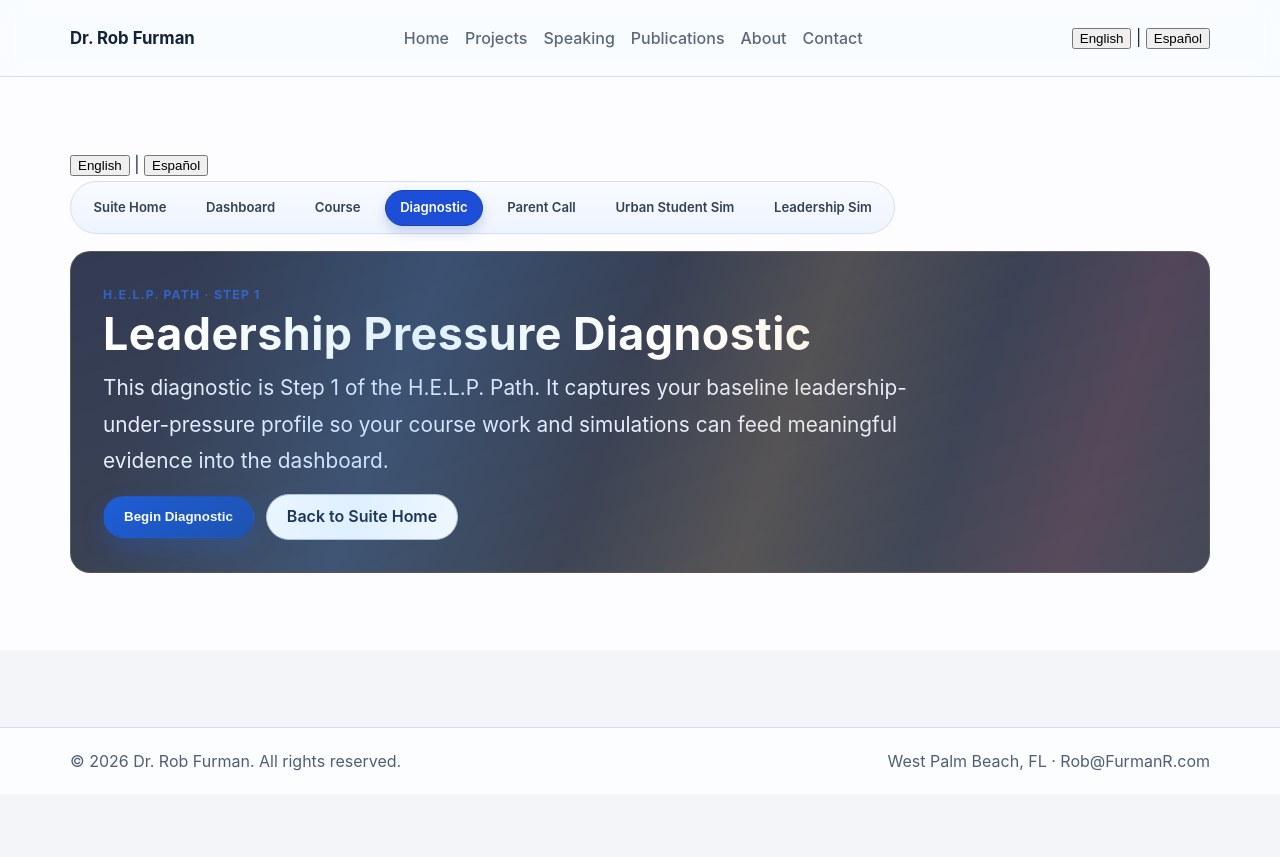
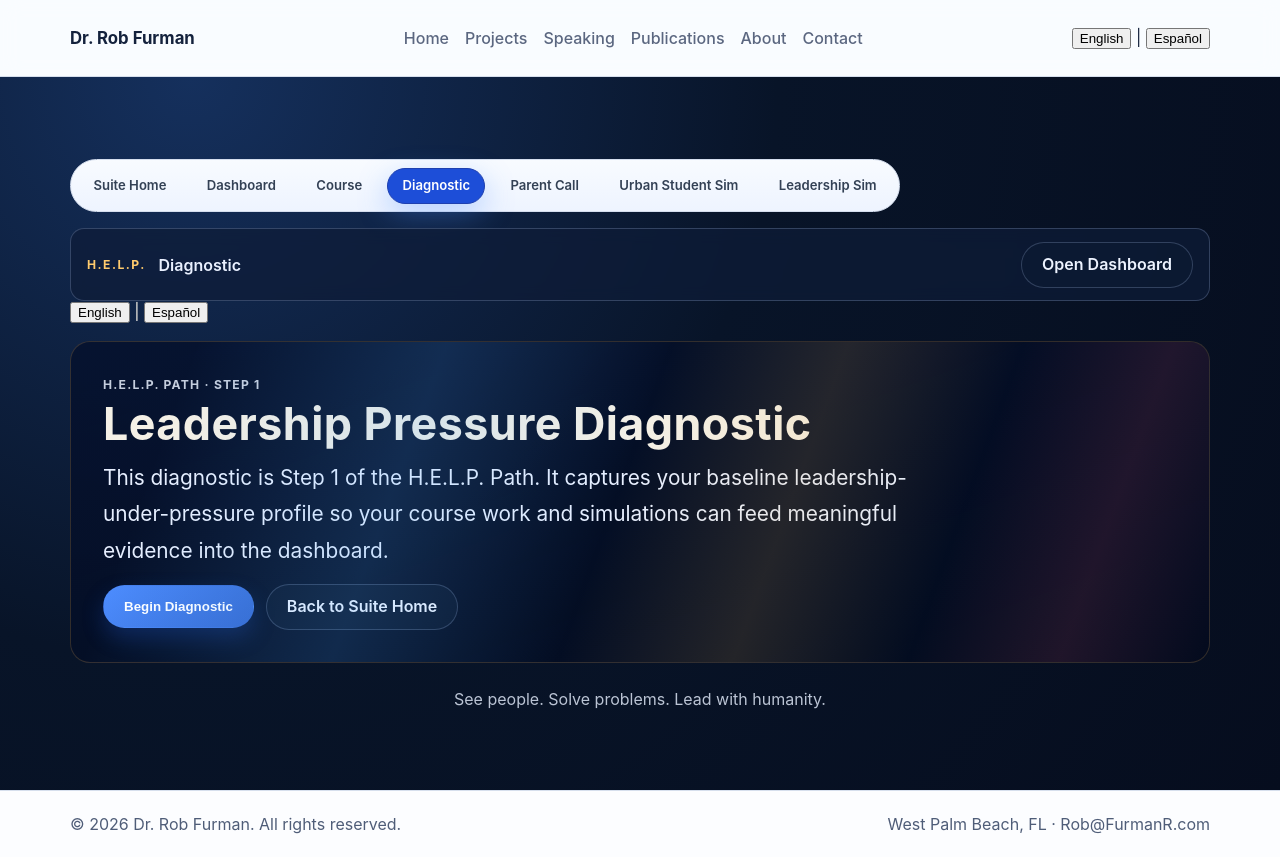
Before and after one commit to DrRobF/rob-furman-portfolio, a Next.js app: page /human-equation-suite/diagnostic in a window 1280 px wide. Before the commit the page ends 800 px from the top, so only its background shows below. Built offline with nearby package versions, Linux system fonts and the light colour scheme.

Commit message:
Unify H.E.L.P. suite visual shell across key routes

```diff
--- /dev/null
+++ b/app/components/HumanEquationShell.js
@@ -0,0 +1,30 @@
+'use client';
+
+import Link from 'next/link';
+import HumanEquationNav from './HumanEquationNav';
+
+export default function HumanEquationShell({ title, intro, children, heroActions, activePath, footerNote = 'See people. Solve problems. Lead with humanity.' }) {
+  return (
+    <section className="section help-suite-shell">
+      <div className="container help-suite-container">
+        <HumanEquationNav />
+        <div className="help-subnav">
+          <span className="help-mini-brand">H.E.L.P.</span>
+          <span className="help-current-path">{activePath || 'Human Equation Suite'}</span>
+          <Link href="/human-equation-suite/dashboard" className="button secondary">Open Dashboard</Link>
+        </div>
+        {(title || intro || heroActions) && (
+          <header className="help-hero-panel top-space-sm">
+            {title && <h1>{title}</h1>}
+            {intro && <p className="lead">{intro}</p>}
+            {heroActions && <div className="button-row top-space-sm">{heroActions}</div>}
+          </header>
+        )}
+        {children}
+        <footer className="help-suite-footer">
+          <p>{footerNote}</p>
+        </footer>
+      </div>
+    </section>
+  );
+}
--- a/app/globals.css
+++ b/app/globals.css
@@ -2024,3 +2024,38 @@ p {
 .help-visual-identity summary{cursor:pointer;color:#d3e5ff;font-weight:600}
 @media (max-width: 900px){.help-journey{grid-template-columns:1fr}.help-journey-line{display:none}}
 @media (max-width: 640px){.help-hero,.help-section,.help-final-cta{padding:1.35rem}.help-tagline{font-size:1.1rem}}
+
+/* H.E.L.P. unified suite system */
+:root {
+  --help-bg: #081428;
+  --help-bg-2: #0d1e3b;
+  --help-panel: #112647;
+  --help-panel-2: #172f56;
+  --help-text: #f4f0e6;
+  --help-muted: #c5cede;
+  --help-blue: #4d8dff;
+  --help-teal: #3fd7c1;
+  --help-gold: #ffcb6d;
+  --help-coral: #ff7f8d;
+  --help-border: rgba(188, 209, 255, 0.22);
+}
+
+.help-suite-shell, .help-page { background: radial-gradient(circle at 15% 0%, #15305d 0%, var(--help-bg) 45%, #060d1e 100%); color: var(--help-text); }
+.help-suite-container { max-width: 1240px; }
+.help-suite-shell h1,.help-suite-shell h2,.help-suite-shell h3,.help-page h1,.help-page h2,.help-page h3 { color: var(--help-text); }
+.help-suite-shell p,.help-page p { color: var(--help-muted); }
+.help-subnav { display:flex; gap:.8rem; align-items:center; justify-content:space-between; margin-top:1rem; padding:.8rem 1rem; border:1px solid var(--help-border); border-radius:14px; background:rgba(14,29,56,.72); backdrop-filter:blur(8px); }
+.help-mini-brand { font-size:.76rem; letter-spacing:.12em; font-weight:700; color:var(--help-gold); }
+.help-current-path { font-weight:600; color:#e9f0ff; margin-right:auto; }
+.help-hero-panel,.help-section,.help-final-cta,.hes-report-card,.hes-factor-panel,.hes-insight-card,.hes-step,.card { border:1px solid var(--help-border); background: linear-gradient(160deg, rgba(20,41,75,.96), rgba(12,26,50,.96)); box-shadow: 0 16px 40px rgba(5,10,25,.45); border-radius: 18px; }
+.help-hero-panel,.help-section,.help-final-cta { padding:1.4rem; }
+.button.primary { background: linear-gradient(135deg, var(--help-blue), #3568cf); }
+.button.secondary { background: rgba(12,26,50,.7); color: #edf3ff; border-color: var(--help-border); }
+.button.tertiary { color:#d7e6ff; border-color:var(--help-border); }
+.human-equation-nav { display:flex; flex-wrap:wrap; gap:.6rem; }
+.human-equation-nav .button.primary { box-shadow: 0 10px 30px rgba(76,142,255,.35); }
+.help-suite-footer { text-align:center; margin-top:1.4rem; opacity:.95; }
+.hes-factor-panel:nth-child(4n+1){ border-left:4px solid var(--help-blue);}
+.hes-factor-panel:nth-child(4n+2){ border-left:4px solid var(--help-teal);}
+.hes-factor-panel:nth-child(4n+3){ border-left:4px solid var(--help-gold);}
+.hes-factor-panel:nth-child(4n+4){ border-left:4px solid var(--help-coral);}
--- a/app/human-equation-suite/course/page.js
+++ b/app/human-equation-suite/course/page.js
@@ -1,7 +1,7 @@
 'use client';
 import Link from 'next/link';
 import { useEffect, useState } from 'react';
-import HumanEquationNav from '../../components/HumanEquationNav';
+import HumanEquationShell from '../../components/HumanEquationShell';
 import { factorCatalog, factorModules, readCourseEvidence } from './courseModel';
 
 export default function CourseLanding() {
@@ -9,8 +9,8 @@ export default function CourseLanding() {
   useEffect(()=>{ setCourse(readCourseEvidence()); },[]);
   const completed = course?.completedFactors || 0;
 
-  return <section className='section section-light'><div className='container'><HumanEquationNav />
+  return <HumanEquationShell activePath="Course">
     <article className='hes-awareness-hero top-space-sm'><p className='eyebrow'>The 8 Factors Course</p><h1>The 8 Factors Course</h1><h2>Premium leadership practice: pressure psychology, reflection calibration, and recovery rehearsal.</h2></article>
     <section className='top-space-sm card'><h2>Factor progress</h2><p><strong>Completion status:</strong> {completed}/8 completed.</p><div className='hes-factor-grid compact'>{factorCatalog.map((f,idx)=>{const m=factorModules[f.key]; const isDone=course?.factorEvidence?.[f.key]?.completed; return <article key={f.key} className='hes-factor-panel compact'><h3>{idx+1}. {f.label}</h3><p><em>{m.quote}</em></p><p><strong>Pressure effect:</strong> {m.pressureShift}</p><p><strong>Trains:</strong> {m.moduleTrains}</p><p><strong>Status:</strong> {isDone?'Completed':'In progress'}</p><Link className='button secondary' href={`/human-equation-suite/course/${f.slug}`}>{isDone?'Review':'Launch / Continue'}</Link></article>;})}</div></section>
-  </div></section>;
+  </HumanEquationShell>;
 }
--- a/app/human-equation-suite/dashboard/page.js
+++ b/app/human-equation-suite/dashboard/page.js
@@ -2,7 +2,7 @@
 
 import Link from 'next/link';
 import { useEffect, useMemo, useState } from 'react';
-import HumanEquationNav from '../../components/HumanEquationNav';
+import HumanEquationShell from '../../components/HumanEquationShell';
 import { dimensionDefinitions, factorPsychologyDefinitions } from './profileData';
 import { EVIDENCE_EVENTS_STORAGE_KEY, LEADERSHIP_EVIDENCE_UPDATED_AT_KEY, calculateFactorProfile, getEvidenceTimeline, getNextRecommendedSimulation, resetLeadershipProfile } from './evidenceModel';
 import { readCourseEvidence } from '../course/courseModel';
@@ -120,7 +120,7 @@ export default function HumanEquationDashboardPage() {
     return <article className="card hes-report-card hes-active-report"><h2>Pressure Distortions</h2><div className="hes-ladder"><p><strong>What this pattern means:</strong> {lens.pressure}</p><p><strong>What others may experience:</strong> {lens.others}</p><p><strong>What goes wrong under pressure:</strong> {lens.distortion}</p><p><strong>What to do in the moment:</strong> {lens.interrupt}</p><p><strong>Repair language afterward:</strong> {lens.repair}</p><p><strong>Next simulation recommendation:</strong> {lens.simulation}</p></div></article>;
   };
 
-  return <section className="section section-light"><div className="container"><HumanEquationNav />
+  return <HumanEquationShell activePath="Dashboard">
     <div className="hes-app-layout top-space-sm"><aside className="hes-command-sidebar"><h3>Progression Flow</h3>
       <div className="hes-stepper">{stepDefinitions.map((step, index) => {
         const isDone = index < 2 || (index === 2 && events.length >= 2);
@@ -171,5 +171,5 @@ export default function HumanEquationDashboardPage() {
 
       <article className="card hes-relational-layer"><h2>How this may feel to others</h2><div className="hes-report-grid"><p><strong>Staff:</strong> Staff may feel protected by your steadiness, but still need clearer visibility into how decisions are being made as conditions change.</p><p><strong>Parents:</strong> Parents may experience genuine care and containment, yet still require explicit timelines and decision criteria to sustain trust under uncertainty.</p><p><strong>Teams:</strong> Teams may admire your composure while feeling they are interpreting your intent indirectly unless you narrate your logic in real time.</p><p><strong>Crisis moments:</strong> In fast escalation, people often feel your calm presence first; they need your reasoning pathway second so urgency does not become confusion.</p></div></article><article className="card hes-sim-progression"><h2>Simulation Intelligence Progression</h2><div className="hes-progression-track">{simulationStages.map((stage, idx) => { const status = idx < stageProgress ? 'complete' : idx === stageProgress ? 'active' : 'pending'; return <div key={stage} className={`hes-progress-step ${status}`}><div className="hes-progress-node">{status === 'complete' ? '✓' : idx + 1}</div><div className="hes-progress-label">{stage}</div>{idx < simulationStages.length - 1 ? <div className="hes-progress-connector" /> : null}</div>; })}</div><p>Current recommendation: <strong>{getNextRecommendedSimulation(events)}</strong>.</p></article>
       <article className='card'><h2>8 Factors Course evidence source</h2><p><strong>Status:</strong> {courseEvidence?.completedFactors ? (courseEvidence.completedFactors === 8 ? 'Completed' : 'In progress') : 'Not started'}</p><p><strong>Course progress:</strong> {courseEvidence?.completedFactors || 0}/8 completed</p><p><strong>Latest factor completed:</strong> {courseEvidence?.timelineEvents?.length ? courseEvidence.timelineEvents[courseEvidence.timelineEvents.length - 1].label : 'None yet'}</p><p><strong>Course contribution to dashboard:</strong> Course calibration evidence</p><div className='button-row'><Link className='button primary' href='/human-equation-suite/course'>Continue Course</Link></div></article>
-    </main></div></div></section>;
+    </main></div></HumanEquationShell>;
 }
--- a/app/human-equation-suite/diagnostic/page.js
+++ b/app/human-equation-suite/diagnostic/page.js
@@ -5,7 +5,7 @@ import { useRouter } from 'next/navigation';
 import { useEffect, useMemo, useRef, useState } from 'react';
 import { useLanguage } from '../../components/LanguageProvider';
 import { LanguageSwitcher } from '../../components/LanguageSwitcher';
-import HumanEquationNav from '../../components/HumanEquationNav';
+import HumanEquationShell from '../../components/HumanEquationShell';
 import { DASHBOARD_PROFILE_STORAGE_KEY, DIAGNOSTIC_RESULT_STORAGE_KEY, toMasterProfileFromDiagnostic } from '../dashboard/profileData';
 import { EVIDENCE_EVENTS_STORAGE_KEY, createEvidenceEvent, addFactorImpact } from '../dashboard/evidenceModel';
 
@@ -389,8 +389,8 @@ export default function HumanEquationDiagnosticPage() {
       return () => window.clearTimeout(timer);
     } catch {}
   }, [isComplete, result, completedCount, triggeredProbeCategories, router]);
-  return (<section className="section section-light"><div className="container"><LanguageSwitcher />
-        <HumanEquationNav />
+  return (<HumanEquationShell activePath="Diagnostic">
+    <LanguageSwitcher />
     <section className="help-hero top-space-sm">
       <div className="help-hero-lines" aria-hidden="true" />
       <p className="eyebrow">H.E.L.P. Path · Step 1</p><h1>{es ? 'Diagnóstico de Presión de Liderazgo' : 'Leadership Pressure Diagnostic'}</h1>
@@ -427,5 +427,5 @@ export default function HumanEquationDiagnosticPage() {
       <h3 className="top-space-sm">Next Step: Pressure-Test the Profile</h3><p>This diagnostic is a self-perception baseline. The simulations will test how these patterns hold under live pressure.</p><div className="button-row"><Link href="/human-equation-suite/dashboard" className="button primary">Open Master Dashboard</Link><Link href="/human-equation" className="button secondary">Continue to Parent Call Rehearsal</Link></div>
       <div className="top-space-sm"><button className="button secondary" onClick={() => setShowDebugData((prev) => !prev)}>{showDebugData ? 'Hide' : 'Show'} Debug Data</button>{showDebugData && <pre>{JSON.stringify({ ...result, adaptiveSignals: signalScores, completionReason, answeredQuestionCount: completedCount, triggeredProbeCategories, signalCountsByDimension: Object.fromEntries(dimensions.map((d) => [d.key, result.dimensions[d.key].totalSignalCount])) }, null, 2)}</pre>}</div>
     </div>}
-  </div></section>);
+  </HumanEquationShell>);
 }
```
Also changed, not shown: app/human-equation-suite/page.js (+3 -4 lines), app/human-equation/page.js (+2 -6 lines), app/simulation-overview/page.js (+3 -6 lines), app/day-in-the-life-urban-student/page.js.
